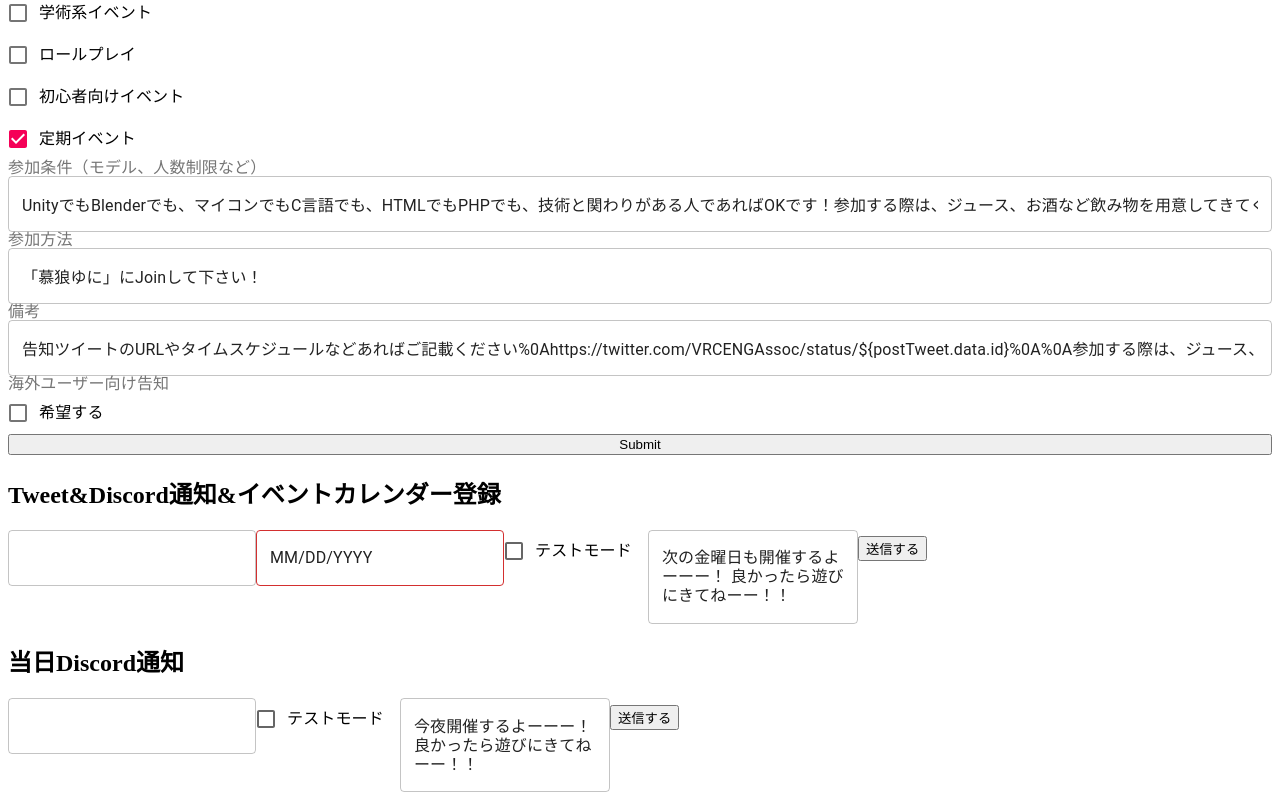
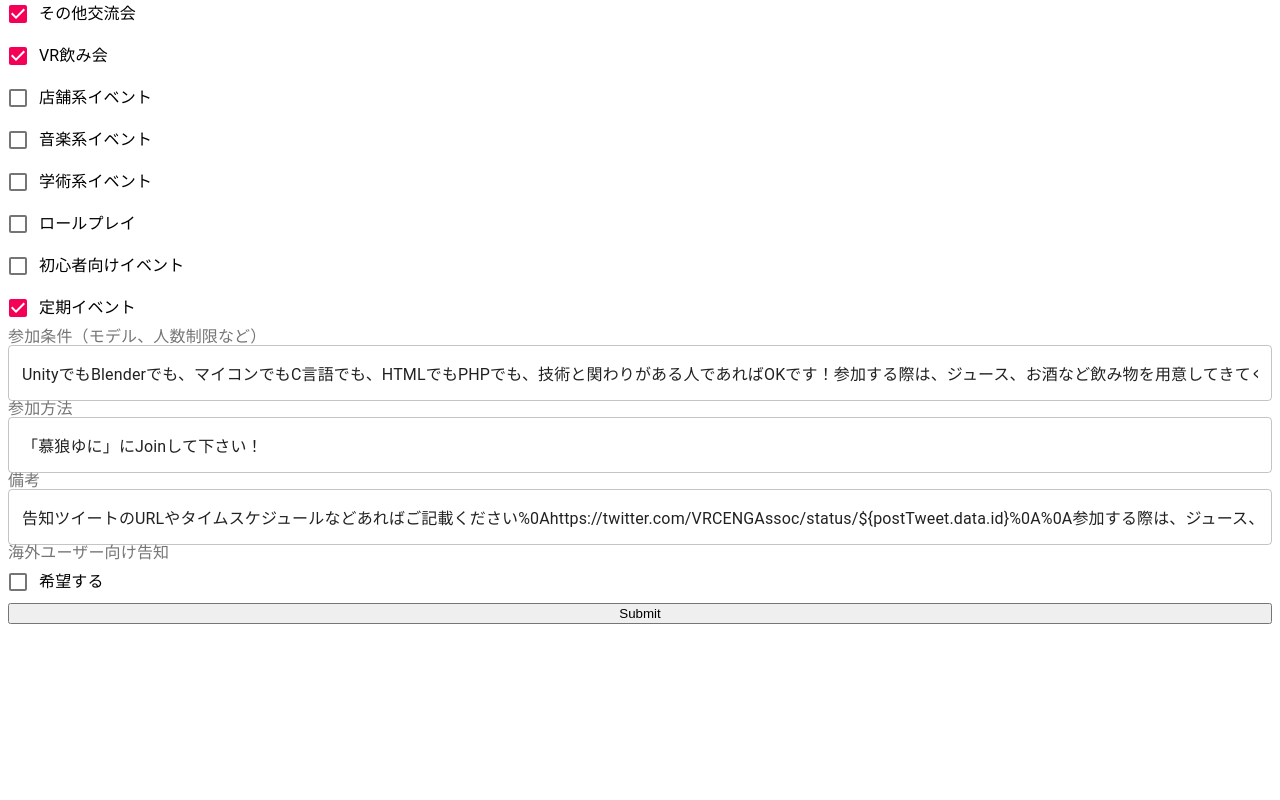
Before and after one commit to yuya-0928/eventAnnounceBot, a React (Vite) app in the folder frontend/: page / in a window 1280 px wide. Shown: the part 1038-1838 px from the top of the page. After the commit the page ends 1670 px from the top, so only its background shows below. Built offline with nearby package versions, Linux system fonts and the light colour scheme.

Commit message:
typoを修正

```diff
--- a/frontend/src/App.tsx
+++ b/frontend/src/App.tsx
@@ -1,5 +1,5 @@
 import { NotificationFormDiscord } from "./component/NotificationFormDiscord";
-import { NotificationFormTweetAndDiscordAndCharender } from "./component/NotificationFormTweetAndDiscordAndCharender";
+import { NotificationFormTweetAndDiscordAndCalender } from "./component/NotificationFormTweetAndDiscordAndCalender";
 import { VrcEventCalenderUrlGenerator } from "./component/VrcEventCalenderUrlGenerator";
 
 function App() {
@@ -7,9 +7,9 @@ function App() {
     <>
       <h1>エンジニア作業飲み集会通知システム</h1>
       <a href="http://localhost:3001/login">ログインする</a>
+      <NotificationFormTweetAndDiscordAndCalender />
+      <NotificationFormDiscord />
       <VrcEventCalenderUrlGenerator />
-      <NotificationFormTweetAndDiscordAndCharender />
-      <NotificationFormDiscord />
     </>
   );
 }
--- a/frontend/src/component/NotificationFormTweetAndDiscordAndCharender.tsx
+++ b/frontend/src/component/NotificationFormTweetAndDiscordAndCharender.tsx
@@ -7,7 +7,7 @@ import { useFormik } from "formik";
 import { useEffect } from "react";
 import dayjs from "dayjs";
 
-export const NotificationFormTweetAndDiscordAndCharender = () => {
+export const NotificationFormTweetAndDiscordAndCalender = () => {
   const initialValues = {
     numberOfSessions: "",
     date: "",
```
